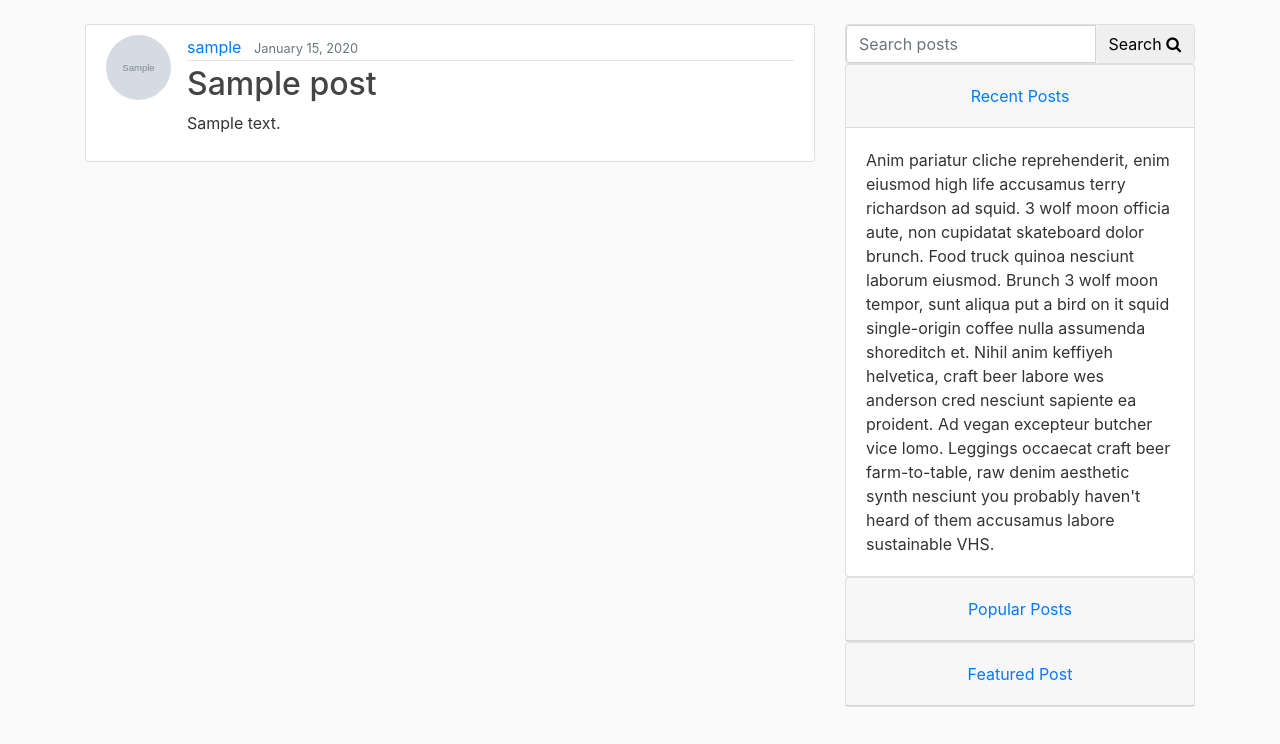
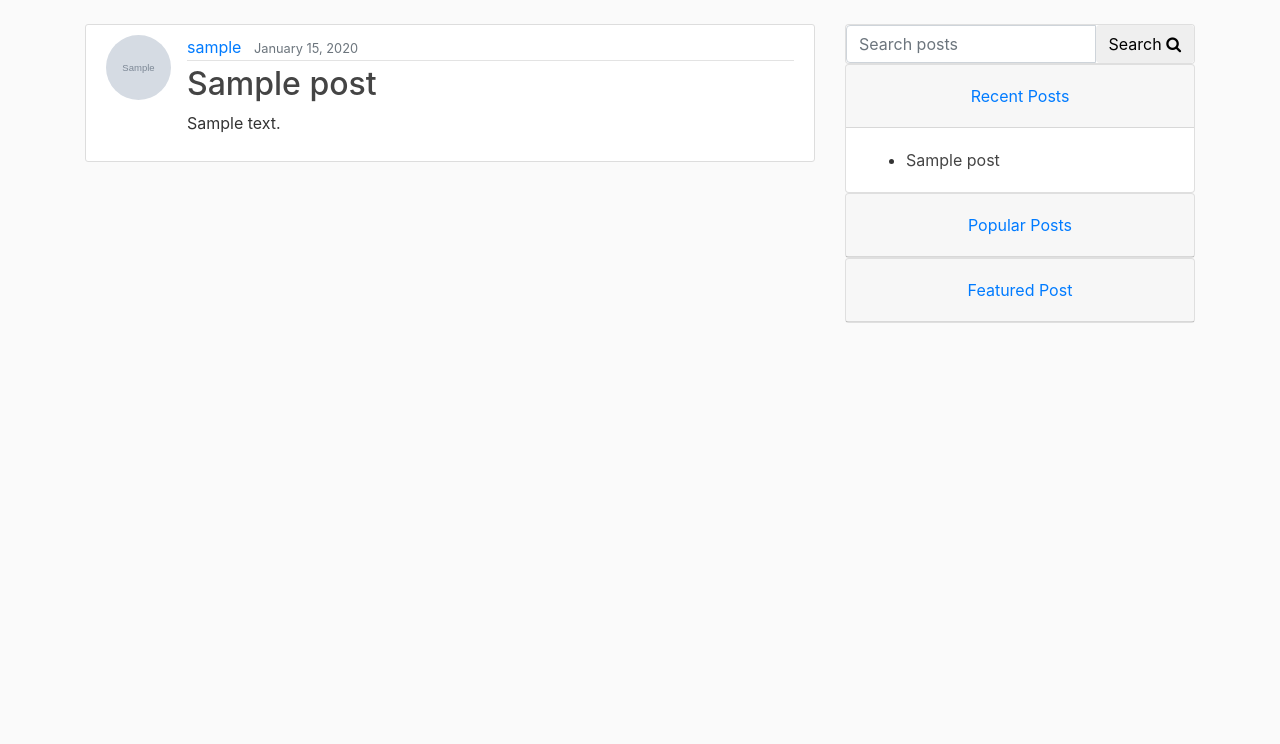
Before and after one commit to prime7/blog, a Django app: page / in a window 1280 px wide, after a click on "Recent Posts". Shown: the part 56-800 px from the top of the page. Run offline with Django 3.2, Linux system fonts and the light colour scheme; tables that the repository leaves empty hold one stand-in row (Sample ...); some libraries are stand-ins or nearby versions.

Commit message:
Post approval,latest post added

```diff
--- a/blog/models.py
+++ b/blog/models.py
@@ -6,12 +6,23 @@ from django.utils.text import slugify
 from django.db.models.signals import pre_save
 
 
+class PostManager(models.Manager):
+    def active(self, *args, **kwargs):
+        return super(PostManager, self).filter(approved=True)
+
+    def latest_posts(self, *args, **kwargs):
+        return super(PostManager, self).filter(approved=True).order_by('-date_posted')[:3]
+
 class Post(models.Model):
     title = models.CharField(max_length=100)
     content = models.TextField()
     date_posted = models.DateTimeField(default=timezone.now)
     author = models.ForeignKey(User, on_delete=models.CASCADE)
     slug = models.SlugField(unique=True)
+    approved = models.BooleanField(default=False)
+
+
+    objects = PostManager()
 
     def __str__(self):
         return self.title
--- a/blog/templates/blog/home.html
+++ b/blog/templates/blog/home.html
@@ -13,6 +13,7 @@
           </div>
         </article>
     {% endfor %}
+
     {% if is_paginated %}
 
       {% if page_obj.has_previous %}
--- /dev/null
+++ b/blog/templates/blog/includes/latest_posts.html
@@ -0,0 +1,21 @@
+<div class="card">
+    <div class="card-header text-center" id="headingOne">
+        <h5 class="mb-0">
+        <button class="btn btn-link" data-toggle="collapse" data-target="#collapseOne" aria-expanded="true" aria-controls="collapseOne">
+            Recent Posts
+        </button>
+        </h5>
+    </div>
+
+    <div id="collapseOne" class="collapse collapsed" aria-labelledby="headingOne" data-parent="#accordion">
+        <div class="card-body">
+            <ul>
+                {% for post in latest_posts %}
+                <li>
+                    <a class="article-title" href="{% url 'post-detail' post.slug %}">{{ post.title }}</a></h2>
+                </li>
+                {% endfor %}
+            </ul>
+        </div>
+    </div>
+</div>
--- a/blog/templates/blog/includes/recent_posts.html
+++ /dev/null
@@ -1,15 +0,0 @@
-<div class="card">
-    <div class="card-header text-center" id="headingOne">
-        <h5 class="mb-0">
-        <button class="btn btn-link" data-toggle="collapse" data-target="#collapseOne" aria-expanded="true" aria-controls="collapseOne">
-            Recent Posts
-        </button>
-        </h5>
-    </div>
-
-    <div id="collapseOne" class="collapse collapsed" aria-labelledby="headingOne" data-parent="#accordion">
-        <div class="card-body">
-        Anim pariatur cliche reprehenderit, enim eiusmod high life accusamus terry richardson ad squid. 3 wolf moon officia aute, non cupidatat skateboard dolor brunch. Food truck quinoa nesciunt laborum eiusmod. Brunch 3 wolf moon tempor, sunt aliqua put a bird on it squid single-origin coffee nulla assumenda shoreditch et. Nihil anim keffiyeh helvetica, craft beer labore wes anderson cred nesciunt sapiente ea proident. Ad vegan excepteur butcher vice lomo. Leggings occaecat craft beer farm-to-table, raw denim aesthetic synth nesciunt you probably haven't heard of them accusamus labore sustainable VHS.
-        </div>
-    </div>
-</div>
--- a/blog/templates/blog/includes/sidebar.html
+++ b/blog/templates/blog/includes/sidebar.html
@@ -1,7 +1,7 @@
 <div class="col-md-4">
     <div id="accordion">
         {% include "blog/includes/search_bar.html" %}
-        {% include "blog/includes/recent_posts.html" %}
+        {% include "blog/includes/latest_posts.html" %}
         {% include "blog/includes/popular_posts.html" %}
         {% include "blog/includes/featured_posts.html" %}
     </div>
--- a/blog/views.py
+++ b/blog/views.py
@@ -30,12 +30,20 @@ class PostListView(ListView):
 
     def get(self, request, *args, **kwargs):
         if request.GET:
-            posts = Post.objects.all()
+            posts = Post.objects.active()
             query = request.GET["q"]
             if query:
                 posts = posts.filter(Q(title__icontains=query)|Q(content__icontains=query)).distinct() # author, author_id, content, date_posted, id, title
                 return render(request, self.template_name, {'posts': posts})
         return super().get(request, *args, **kwargs)
+
+    def get_context_data(self, *, object_list=None, **kwargs):
+        context = super().get_context_data(**kwargs)
+        latest_posts = Post.objects.latest_posts()
+        context.update({
+            'latest_posts': latest_posts
+        })
+        return context
 
 
 
```
Also changed, not shown: blog/admin.py (+6 -1 lines), blog/forms.py (+8 -0 lines), blog/migrations/0002_post_approved.py (added).
